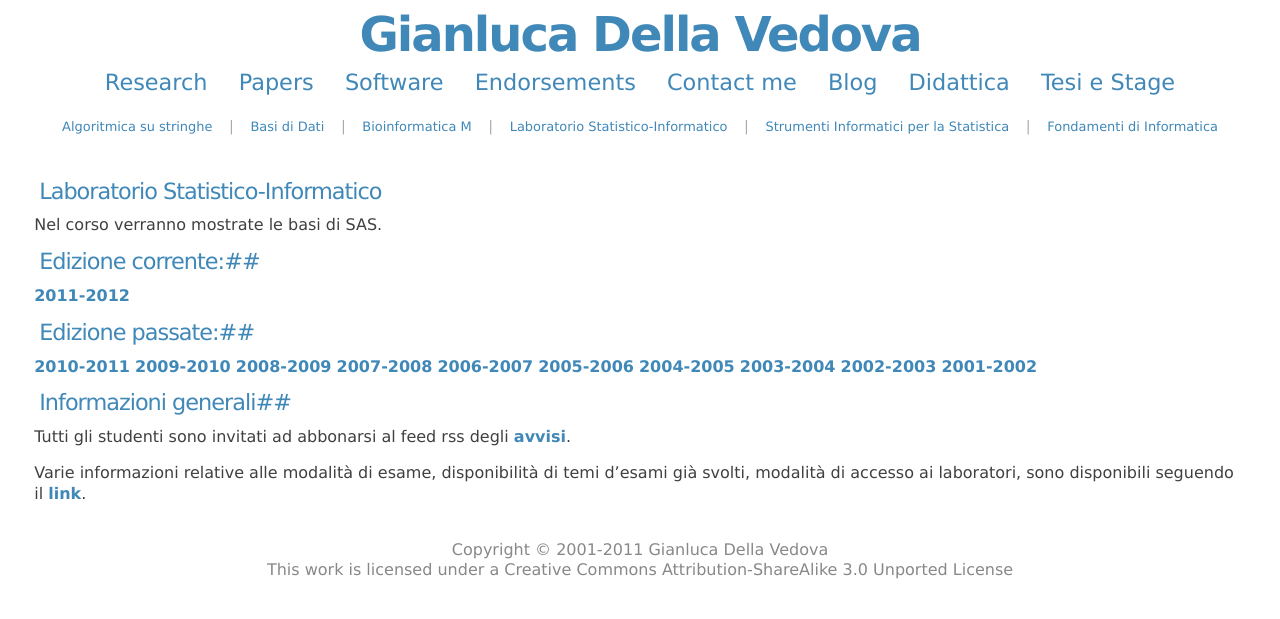
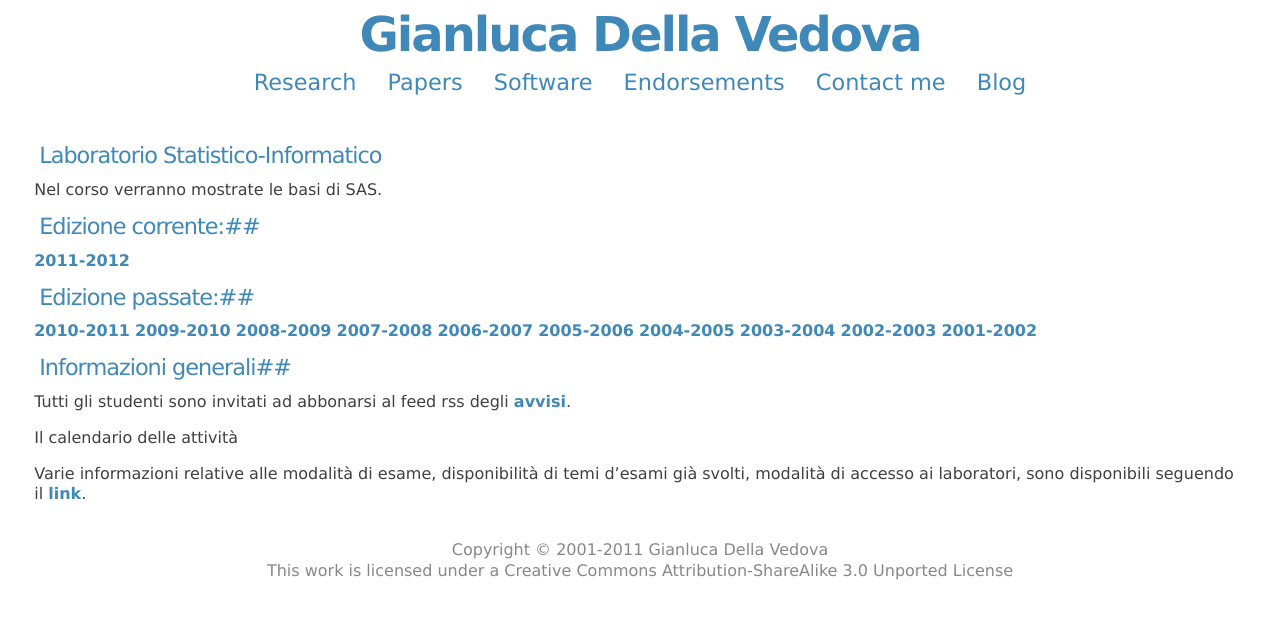
Before and after one commit to gdv/gianluca.dellavedova.org, a Jekyll site: the page built from didattica/Laboratorio_Statistico-Informatico/index.md, in a window 1280 px wide. Shown: the top 619 px of the page. Built offline with Jekyll 4.4.1, drawn with Linux system fonts in a browser that asks for light colours; Markdown is read by kramdown in place of the engine named in the settings.

Commit message:
removed teaching

```diff
--- a/_layouts/default.html
+++ b/_layouts/default.html
@@ -21,17 +21,6 @@
             <a class="toptab" href="/endorsements.html">Endorsements</a><span class="hide"> | </span>
             <a class="toptab" href="/contact.html">Contact me</a><span class="hide"> | </span>
             <a class="toptab" href="/posts.html">Blog</a><span class="hide"> | </span>
-            <a class="toptab" href="/didattica">Didattica</a><span class="hide"> | </span>
-            <a class="toptab" href="/tesi.html">Tesi e Stage</a><span class="hide"> | </span>
-        </p>
-
-        <p class="toptabs2">
-              <a class="toptab2" href="/didattica/Algoritmica_su_Stringhe/index.html">Algoritmica su stringhe</a> |
-              <a class="toptab2" href="/didattica/Basi_Dati/index.html">Basi di Dati</a> |
-              <a class="toptab2" href="/didattica/Bioinformatica_M/index.html">Bioinformatica M</a> |
-              <a class="toptab2" href="/didattica/Laboratorio_Statistico-Informatico/index.html">Laboratorio Statistico-Informatico</a> |
-              <a class="toptab2" href="/didattica/Strumenti_Informatici_per_la_Statistica/index.html">Strumenti Informatici per la Statistica</a> |
-              <a class="toptab2" href="/didattica/Fondamenti_di_Informatica/index.html">Fondamenti di Informatica</a>
         </p>
 
         <div id="maincontent">
--- a/didattica/Laboratorio_Statistico-Informatico/index.md
+++ b/didattica/Laboratorio_Statistico-Informatico/index.md
@@ -30,6 +30,8 @@ Nel corso verranno mostrate le basi di SAS.
 Tutti gli studenti sono invitati ad abbonarsi al feed rss degli
 [avvisi](http://avvisi-didattica-della-vedova.blogspot.com/feeds/posts/default).
 
+Il calendario delle attività
+
 Varie informazioni relative alle modalità di esame, disponibilità di temi
 d'esami già svolti, modalità di accesso ai laboratori, sono disponibili
 seguendo il [link](https://sites.google.com/a/dellavedova.org/esami/laboratorio-statistico-informatico).
```
